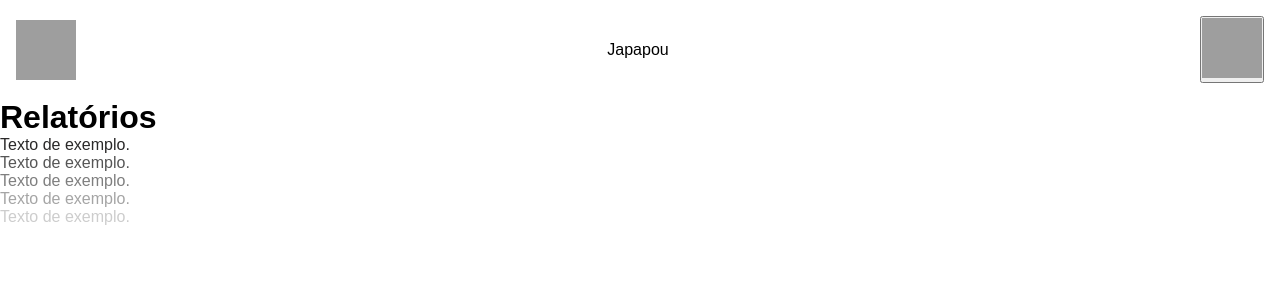
After one commit to PI-InfoWeb-CNAT/Japapou, a Django app: page /manager/dashboard/ in a window 1280 px wide. The commit adds this page. Shown: the top 300 px of the page. Run offline with Django 5.2, Linux system fonts and the light colour scheme; grey boxes are pictures that could not be loaded.

Commit message:
Updated dashboard to exemplify how to use css variables

```diff
--- a/source/japapou/static/css/global.css
+++ b/source/japapou/static/css/global.css
@@ -1,3 +1,11 @@
+:root {
+	--darker-gray: #2a2929;
+	--dark-gray: #565656;
+	--gray: #7f7f7f;
+	--light-gray: #a5a5a5;
+	--lighter-gray: #cdcdcd;
+}
+
 * {
 	margin: 0;
 	padding: 0;
@@ -15,7 +23,3 @@ header {
 	align-items: center;
 	padding: 1rem;
 }
-
-/* header p {
-	margin: 0;
-} */
--- /dev/null
+++ b/source/japapou/static/css/manager/dashboard.css
@@ -0,0 +1,19 @@
+.text1 {
+	color: var(--darker-gray);
+}
+
+.text2 {
+	color: var(--dark-gray);
+}
+
+.text3 {
+	color: var(--gray);
+}
+
+.text4 {
+	color: var(--light-gray);
+}
+
+.text5 {
+	color: var(--lighter-gray);
+}
--- a/source/japapou/templates/base.html
+++ b/source/japapou/templates/base.html
@@ -9,7 +9,7 @@
 		/>
 		<link rel="stylesheet" href="{% static 'css/global.css' %}" />
 		<title>{% block title %}{% endblock title %}</title>
-		{% block styles %}{% endblock styles %}
+		{% block extra_head %}{% endblock extra_head %}
 	</head>
 	<body>
 		<header>
--- /dev/null
+++ b/source/japapou/templates/manager/dashboard.html
@@ -0,0 +1,17 @@
+{% extends "base.html" %}
+{% load static %}
+
+{% block title %}Relatórios{% endblock title %}
+
+{% block extra_head %}
+<link rel="stylesheet" href="{% static 'css/manager/dashboard.css' %}" />
+{% endblock extra_head %}
+
+{% block content %}
+<h1>Relatórios</h1>
+<p class="text1">Texto de exemplo.</p>
+<p class="text2">Texto de exemplo.</p>
+<p class="text3">Texto de exemplo.</p>
+<p class="text4">Texto de exemplo.</p>
+<p class="text5">Texto de exemplo.</p>
+{% endblock content %}
--- a/source/japapou/templates/partials/menu_manager.html
+++ b/source/japapou/templates/partials/menu_manager.html
@@ -4,5 +4,5 @@
     <li><a href="{% url "manager_menu" %}">Gerenciar Menu</a></li>
     <li><a href="{% url "manager_orders" %}">Gerenciar Pedidos</a></li>
     <li><a href="{% url "manager_profile" %}">Perfil</a></li>
-    <li><a href="{% url "manager_reports" %}">Relatórios</a></li>
+    <li><a href="{% url "manager_dashboard" %}">Dashboard</a></li>
 </ul>
--- a/source/japapou/urls/manager_urls.py
+++ b/source/japapou/urls/manager_urls.py
@@ -11,5 +11,5 @@ urlpatterns = [
     path("menu/", manager_menu_view, name="manager_menu"),
     path("orders/", manager_orders_view, name="manager_orders"),
     path("profile/", manager_profile_view, name="manager_profile"),
-    path("reports/", manager_reports_view, name="manager_reports"),
+    path("dashboard/", manager_dashboard_view, name="manager_dashboard"),
 ]
--- a/source/japapou/views/manager_views/__init__.py
+++ b/source/japapou/views/manager_views/__init__.py
@@ -3,4 +3,4 @@ from .manage_delivery_man_view import *
 from .manage_menu_view import *
 from .manage_orders_view import *
 from .profile_view import *
-from .reports_view import *
+from .dashboard_view import *
--- /dev/null
+++ b/source/japapou/views/manager_views/dashboard_view.py
@@ -0,0 +1,5 @@
+from django.shortcuts import render  # type: ignore
+
+
+def manager_dashboard_view(request):
+    return render(request, template_name="manager/dashboard.html", status=200)
--- a/source/japapou/views/manager_views/reports_view.py
+++ /dev/null
@@ -1,5 +0,0 @@
-from django.shortcuts import render  # type: ignore
-
-
-def manager_reports_view(request):
-    return render(request, template_name="manager/reports.html", status=200)
```
Also changed, not shown: source/japapou/templates/manager/reports.html (deleted, +0 -7 lines).
